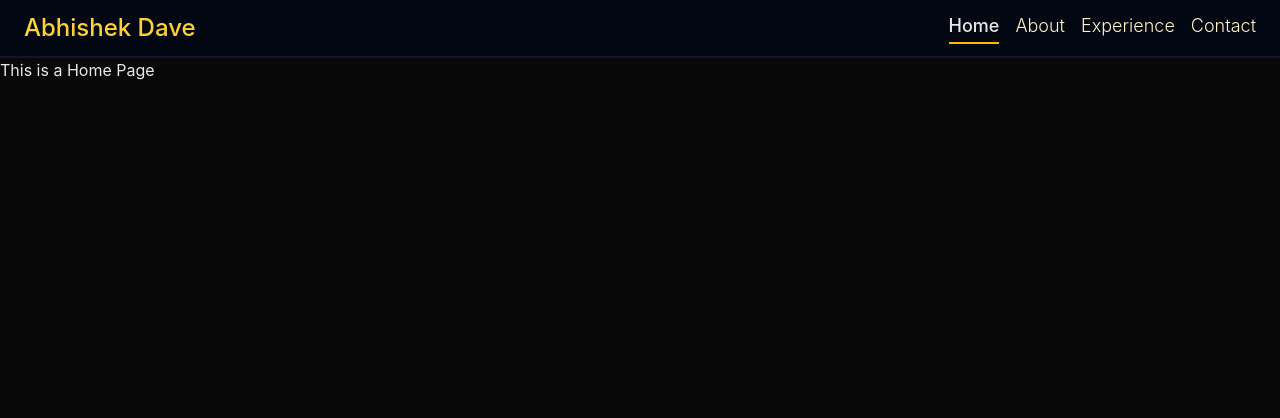
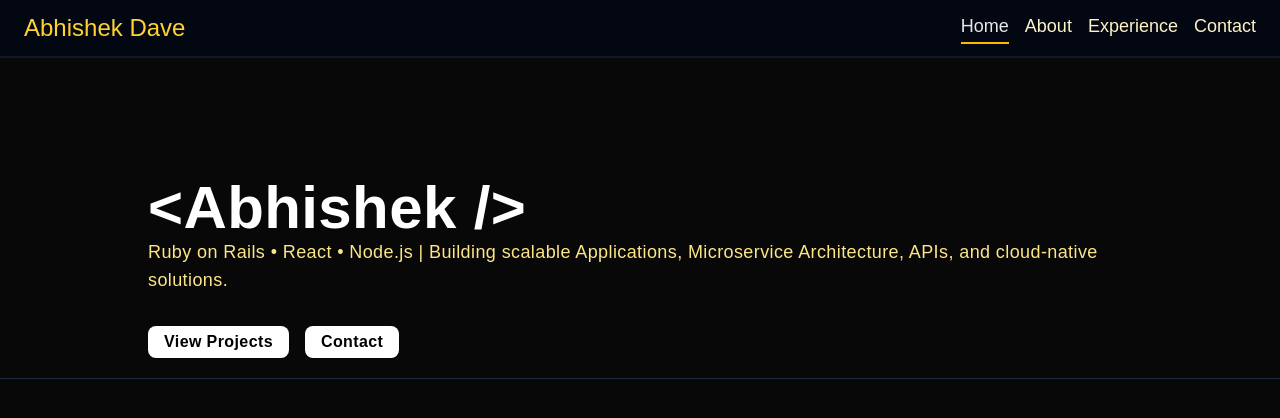
Before and after one commit to AbhishekDave2000/portfolio, a React (Vite) app: page / in a window 1280 px wide. Shown: the top 418 px of the page. Built offline with nearby package versions, Linux system fonts and the light colour scheme.

Commit message:
feat(Homepage) Add new section of the Homepage

```diff
--- a/src/index.css
+++ b/src/index.css
@@ -14,4 +14,5 @@ body {
     color: var(--text);
     margin: 0;
     padding: 0;
+    font-family: sans-serif;
 }
--- a/src/pages/HomePage.jsx
+++ b/src/pages/HomePage.jsx
@@ -4,7 +4,23 @@ const HomePage = () => {
     return(
         <>
             <Navbar />
-            <div>This is a Home Page</div>
+            <div className="flex flex-col items-start justify-center w-full max-w-5xl h-auto mx-auto tracking-wide px-5 mt-20 mb-5">
+                <marquee  className="w-80 font-light text-3xl text-amber-300 mb-1 animate-pulse">Full Stack Software Developer</marquee >
+                <div className="font-semibold text-6xl text-white">
+                    {"<Abhishek />"}
+                </div>
+                <div className="font-light text-lg text-amber-200 mb-3">
+                    Ruby on Rails • React • Node.js | Building scalable Applications, Microservice Architecture, APIs, and cloud-native solutions.
+                </div>
+                <div className="flex gap-4 mt-5">
+                    <button className="bg-white font-semibold text-black px-4 py-1 rounded-lg hover:bg-amber-200 cursor-pointer">View Projects</button>
+                    <button className="bg-white font-semibold text-black px-4 py-1 rounded-lg hover:bg-amber-200 cursor-pointer">Contact</button>
+                </div>
+            </div>
+            <hr className="text-gray-800" />
+            <div className="flex flex-col item-center justify-center">
+
+            </div>
         </>
     )
 }
```
